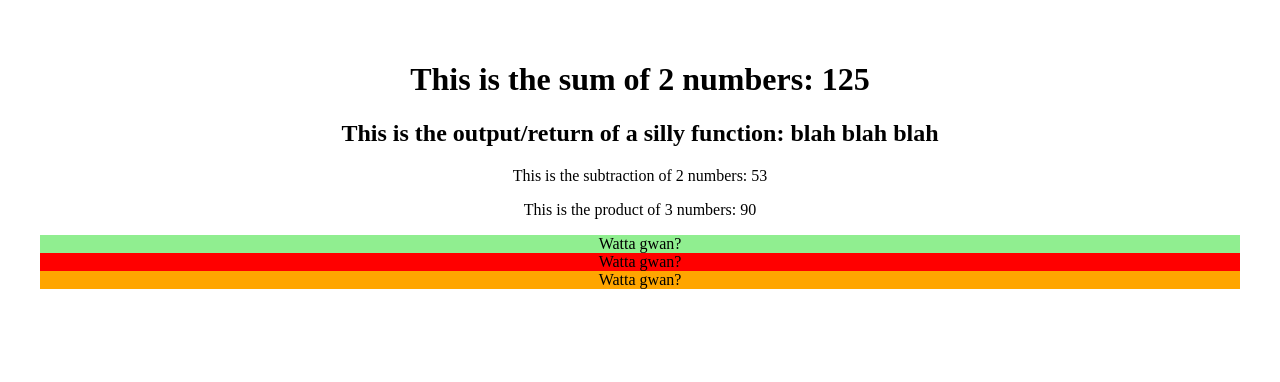
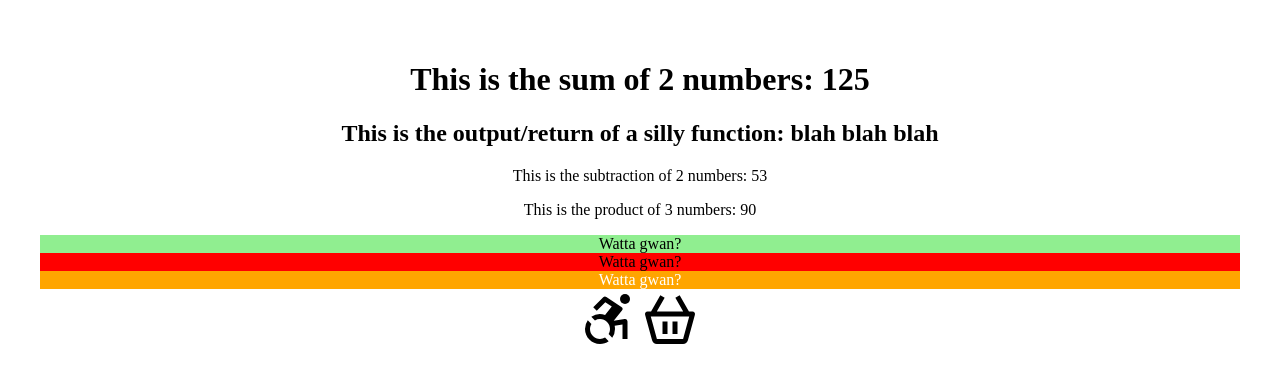
Before and after one commit to Thandekaportiap/JavaScript_Exercises, a React (Vite) app: page / in a window 1280 px wide. Shown: the top 382 px of the page. Built offline with nearby package versions, Linux system fonts and the light colour scheme.

Commit message:
feat: install react-icons

```diff
--- a/package.json
+++ b/package.json
@@ -4,14 +4,15 @@
   "version": "0.0.0",
   "type": "module",
   "scripts": {
-    "dev": "vite",
+    "gqom": "vite",
     "build": "vite build",
     "lint": "eslint . --ext js,jsx --report-unused-disable-directives --max-warnings 0",
     "preview": "vite preview"
   },
   "dependencies": {
     "react": "^18.3.1",
-    "react-dom": "^18.3.1"
+    "react-dom": "^18.3.1",
+    "react-icons": "^5.2.1"
   },
   "devDependencies": {
     "@types/react": "^18.3.3",
--- a/src/App.jsx
+++ b/src/App.jsx
@@ -2,6 +2,8 @@ import { useState } from "react";
 import reactLogo from "./assets/react.svg";
 import viteLogo from "/vite.svg";
 import "./App.css";
+import { BiAccessibility } from "react-icons/bi";
+import { BiBasket } from "react-icons/bi";
 
 function App() {
   // Create an Object
@@ -110,10 +112,18 @@ function App() {
     return numberA * numberB * numberC;
   }
 
-  function Divvie(colour){
+  function Divvie(colour,textColour){
 
-    return <div style={{backgroundColor:colour}}> Watta gwan?</div>
+    return <div style={{backgroundColor:colour,color:textColour}}> Watta gwan?</div>
   }
+
+let whichIcon = 3;
+
+if(whichIcon==2)
+{
+  //Then the code to be executed if the condition is true
+  alert("Hey hey hey")
+}
 
   return (<>
   <h1>This is the sum of 2 numbers: {addition(num1,num2)}</h1>
@@ -122,8 +132,9 @@ function App() {
   <p>This is the product of 3 numbers: {multiplication(5,6,3)}</p>
   {Divvie("lightgreen")}
   {Divvie("red")}
-  {Divvie("orange")}
-
+  {Divvie("orange","white")}
+  <BiAccessibility size={60} />
+  <BiBasket size={60}/>
   </>);
 }
 
```
Also changed, not shown: 1 other file (tests, documents, lock files or other folders).
